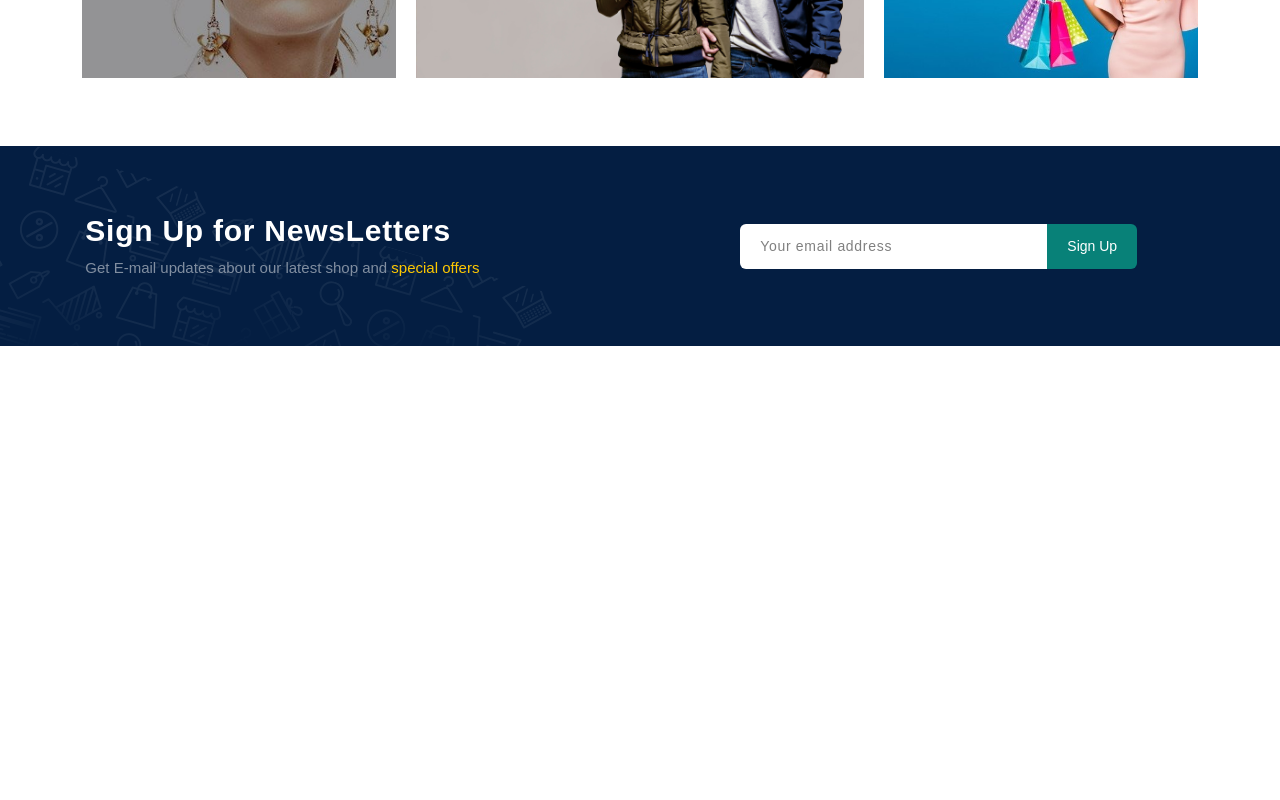
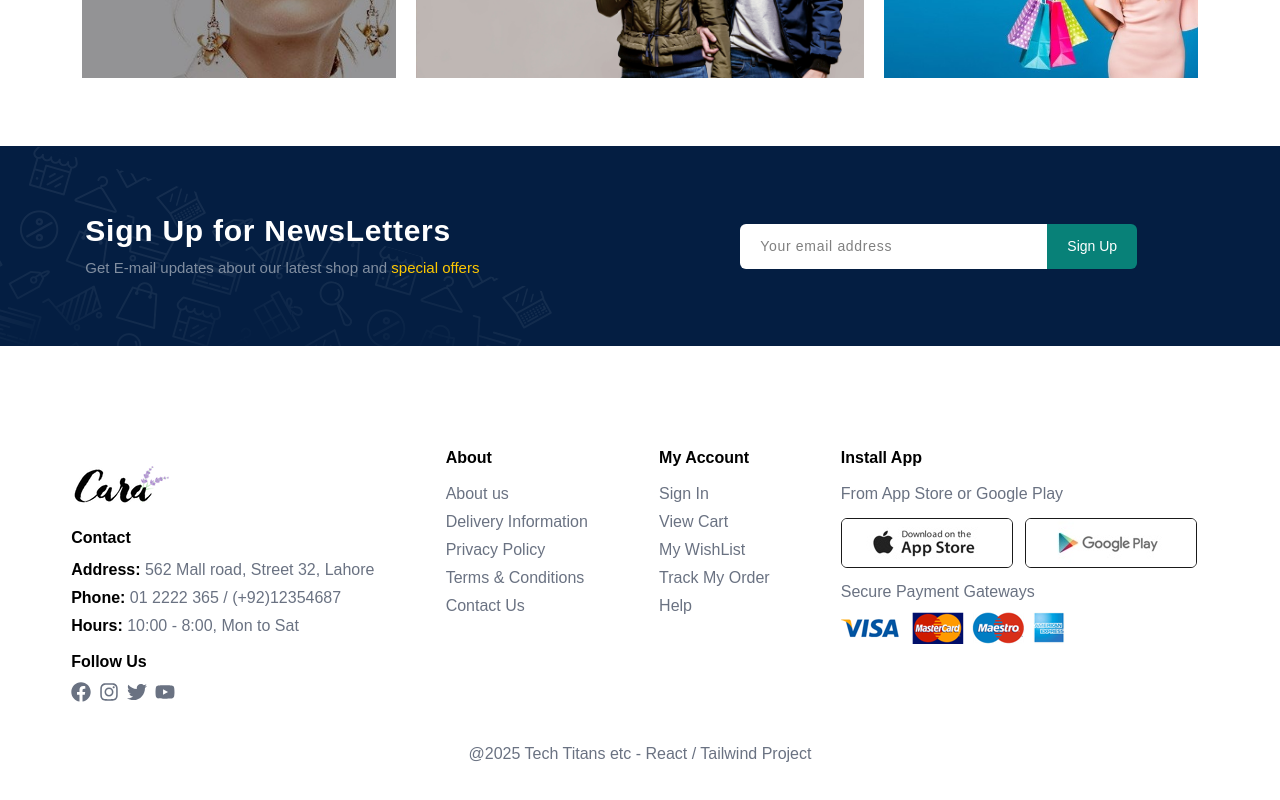
Before and after one commit to BasitAli-Code/Ecommerce-Site, a React (Vite) app: page / in a window 1280 px wide. Shown: the part 4254-5054 px from the top of the page. Before the commit the page ends 4760 px from the top, so only its background shows below. Built offline with nearby package versions, Linux system fonts and the light colour scheme.

Commit message:
Landing Page completed

```diff
--- a/src/App.jsx
+++ b/src/App.jsx
@@ -7,6 +7,7 @@ import ProductSection from './components/ProductSection'
 import { ProductImages , ArrivalImages } from './data/ProductsData.js'
 import ActionBanner from './components/ActionBanner.jsx'
 import NewsLetter from './components/NewsLetter.jsx'
+import Footer from './components/Footer.jsx'
 
 const App = () => {
   return (
@@ -21,6 +22,7 @@ const App = () => {
     images={ArrivalImages} />
     <ActionBanner/>
     <NewsLetter/>
+    <Footer/>
     </>
   )
 }
--- a/src/components/Footer.jsx
+++ b/src/components/Footer.jsx
@@ -0,0 +1,70 @@
+import React from 'react'
+import { FaFacebook , FaTwitter , FaInstagram , FaYoutube } from 'react-icons/fa'
+
+const Footer = () => {
+  return (
+    <>
+      <div className="mb-5 w-full gap-3 md:gap-0 h-auto flex flex-col items-center md:flex-row md:flex-wrap md:justify-evenly md:items-start">
+
+        <div className="w-full h-auto md:w-auto md:h-full text-center md:text-left">
+          <img className="my-8 md:my-5 ml-[40%] md:mx-0" src="src/assets/images/logo.png" alt="Logo Image" />
+          <h5 className="my-2 font-semibold">Contact</h5>
+          <p className="my-1 text-gray-500">
+            <span className="text-black font-semibold">Address: </span>
+            562 Mall road, Street 32, Lahore
+          </p>
+          <p className="my-1 text-gray-500">
+            <span className="text-black font-semibold">Phone: </span>
+            01 2222 365 / (+92)12354687
+          </p>
+          <p className="my-1 text-gray-500">
+            <span className="text-black font-semibold">Hours: </span>
+            10:00 - 8:00, Mon to Sat
+          </p>
+          <h5 className="mt-3 mb-2 font-semibold">Follow Us</h5>
+          <div className="flex justify-center md:justify-start gap-2">
+            <FaFacebook className="text-gray-500 text-xl"/>
+            <FaInstagram className="text-gray-500 text-xl"/>
+            <FaTwitter className="text-gray-500 text-xl"/>
+            <FaYoutube className="text-gray-500 text-xl"/>
+          </div>
+        </div>
+
+        <div className="w-full h-auto md:w-auto md:h-full text-center md:text-left mt-6 md:mt-0">
+          <h5 className="font-semibold mb-3">About</h5>
+          <p className="mb-1 text-gray-500">About us</p>
+          <p className="mb-1 text-gray-500">Delivery Information</p>
+          <p className="mb-1 text-gray-500">Privacy Policy</p>
+          <p className="mb-1 text-gray-500">Terms & Conditions</p>
+          <p className="mb-1 text-gray-500">Contact Us</p>
+        </div>
+
+        <div className="w-full h-auto md:w-auto md:h-full text-center md:text-left mt-6 md:mt-0">
+          <h5 className="font-semibold mb-3">My Account</h5>
+          <p className="mb-1 text-gray-500">Sign In</p>
+          <p className="mb-1 text-gray-500">View Cart</p>
+          <p className="mb-1 text-gray-500">My WishList</p>
+          <p className="mb-1 text-gray-500">Track My Order</p>
+          <p className="mb-1 text-gray-500">Help</p>
+        </div>
+
+        <div className="w-full h-auto md:w-auto md:h-full text-center md:text-left mt-6 md:mt-0">
+          <h5 className="font-semibold mb-3">Install App</h5>
+          <p className="text-gray-500">From App Store or Google Play</p>
+          <div className="mx-auto flex justify-center md:justify-start">
+            <img className="my-3 border border-[#1a1a1a] rounded-md mr-3" src="src/assets/images/app.jpg" alt="App logo image" />
+            <img className="my-3 border border-[#1a1a1a] rounded-md mr-3" src="src/assets/images/play.jpg" alt="PlayStore logo image" />
+          </div>
+          <p className="text-gray-500">Secure Payment Gateways</p>
+          <img className="my-2 mx-auto md:mx-0" src="src/assets/images/pay.png" alt="payment methods image" />
+        </div>
+      </div>
+
+      <p className="my-10 text-gray-500 text-center">
+        @2025 Tech Titans etc - React / Tailwind Project
+      </p>
+    </>
+  )
+}
+
+export default Footer
--- a/src/components/Header.jsx
+++ b/src/components/Header.jsx
@@ -38,7 +38,7 @@ const Header = () => {
 
     { !isMenuSelected &&
 
-      <div className = " md:hidden absolute right-0 top-20 flex flex-col items-center justify-between py-10 bg-[#E3E6F3] h-[450px] w-[60vw] rounded-xl shadow-lg transition-all ease-in-out duration-500 z-40" >
+      <div className = "fixed md:hidden right-0 top-20 flex flex-col items-center justify-between py-10 bg-[#E3E6F3] h-[450px] w-[60vw] rounded-xl shadow-lg transition-all ease-in-out duration-500 z-40" >
 
         <a className="text-2xl text-[#1a1a1a] hover:text-[#088178]" href="#">Home</a>
         <a className="text-2xl mt-8 text-[#1a1a1a] hover:text-[#088178]" href="#">Shop</a>
--- a/src/components/NewsLetter.jsx
+++ b/src/components/NewsLetter.jsx
@@ -4,7 +4,7 @@ const NewsLetter = () => {
   return (
     <>
 
-      <div className="my-15 md:my-0 md:mb-40 w-full h-60 md:h-50 bg-no-repeat flex flex-wrap justify-evenly items-center bg-[#041e42]"
+      <div className="my-15 md:my-0 md:mb-25 w-full h-60 md:h-50 bg-no-repeat flex flex-wrap justify-evenly items-center bg-[#041e42]"
       style={{backgroundImage : "url('src/assets/images/b14.png')"}}>
 
             <div className="w-full md:w-[40%] flex flex-col items-center md:items-start">
@@ -18,7 +18,7 @@ const NewsLetter = () => {
             </div>
 
             <div className="w-full md:w-[40%] flex justify-center">
-                <input className="w-[60%] rounded-l-md bg-white text-[14px] px-5 py-3 tracking-wider outline-0" type="text" placeholder='Your email address' />
+                <input name='userEmail' className="w-[60%] rounded-l-md bg-white text-[14px] px-5 py-3 tracking-wider outline-0" type="text" placeholder='Your email address' />
                 <button className='cursor-pointer rounded-r-md text-[14px] px-5 py-3 text-white bg-[#088178]'>
                     Sign Up
                 </button>
```
